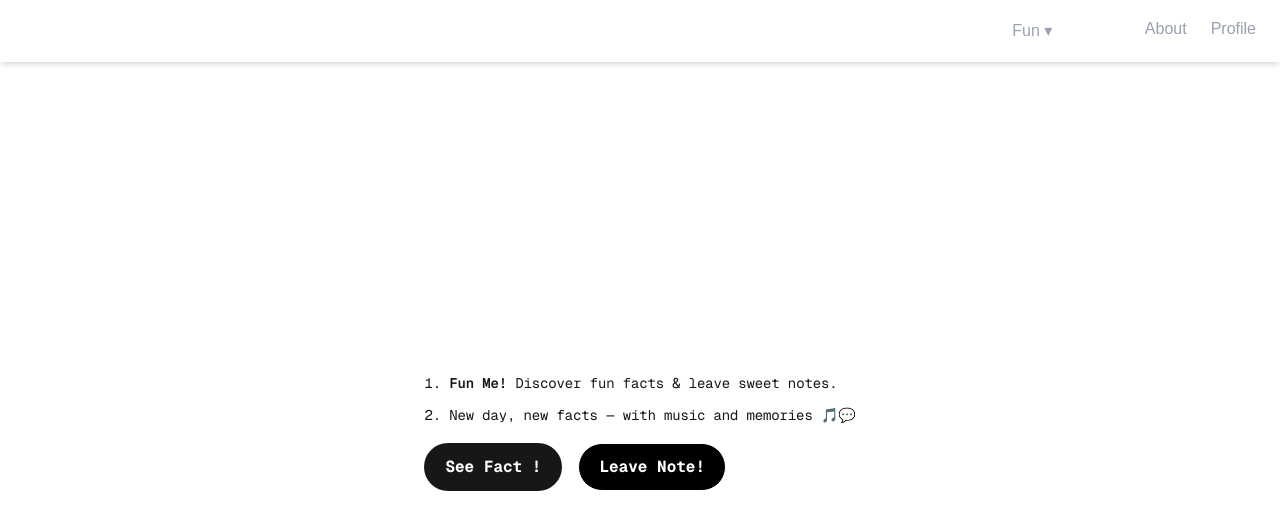
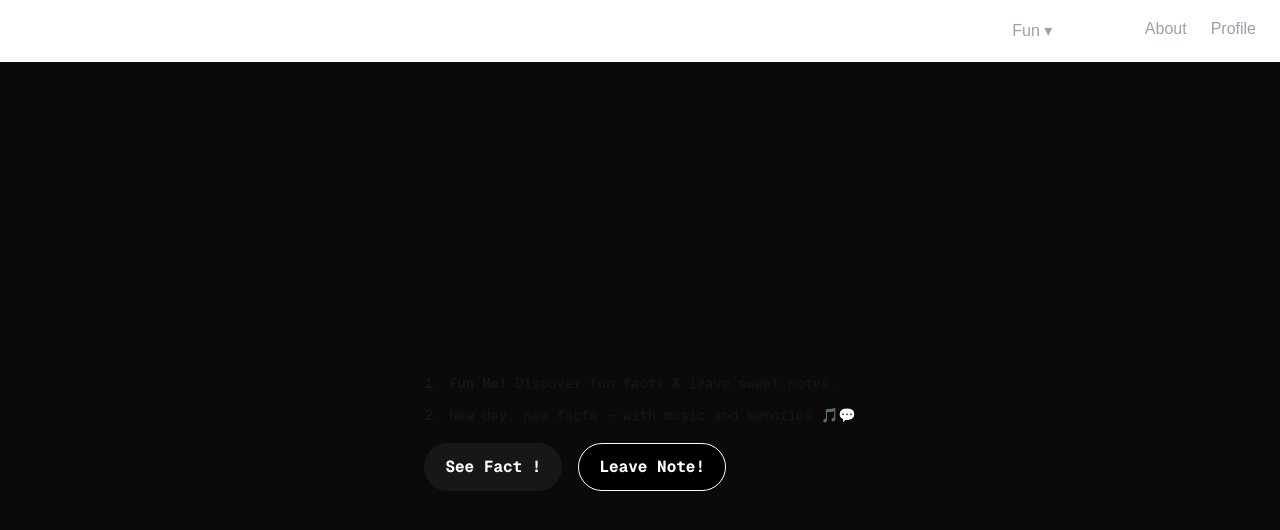
Before and after one commit to ZeeKotomori/Fun-Me-, a Next.js app: page / in a window 1280 px wide. Shown: the top 530 px of the page. Built offline with nearby package versions, Linux system fonts and the light colour scheme.

Commit message:
feat: add background color to PageWrapper for improved visual consistency

```diff
--- a/src/app/components/PageWrapper.tsx
+++ b/src/app/components/PageWrapper.tsx
@@ -2,7 +2,7 @@
 
 export default function PageWrapper({ children }: { children: ReactNode }) {
     return (
-        <main className="flex-grow flex flex-col items-center justify-center px-4 font-[family-name:var(--font-geist-sans)]">
+        <main className="flex-grow flex flex-col bg-[#0a0a0a] items-center justify-center px-4 font-[family-name:var(--font-geist-sans)]">
             {children}
         </main>
     );
```
